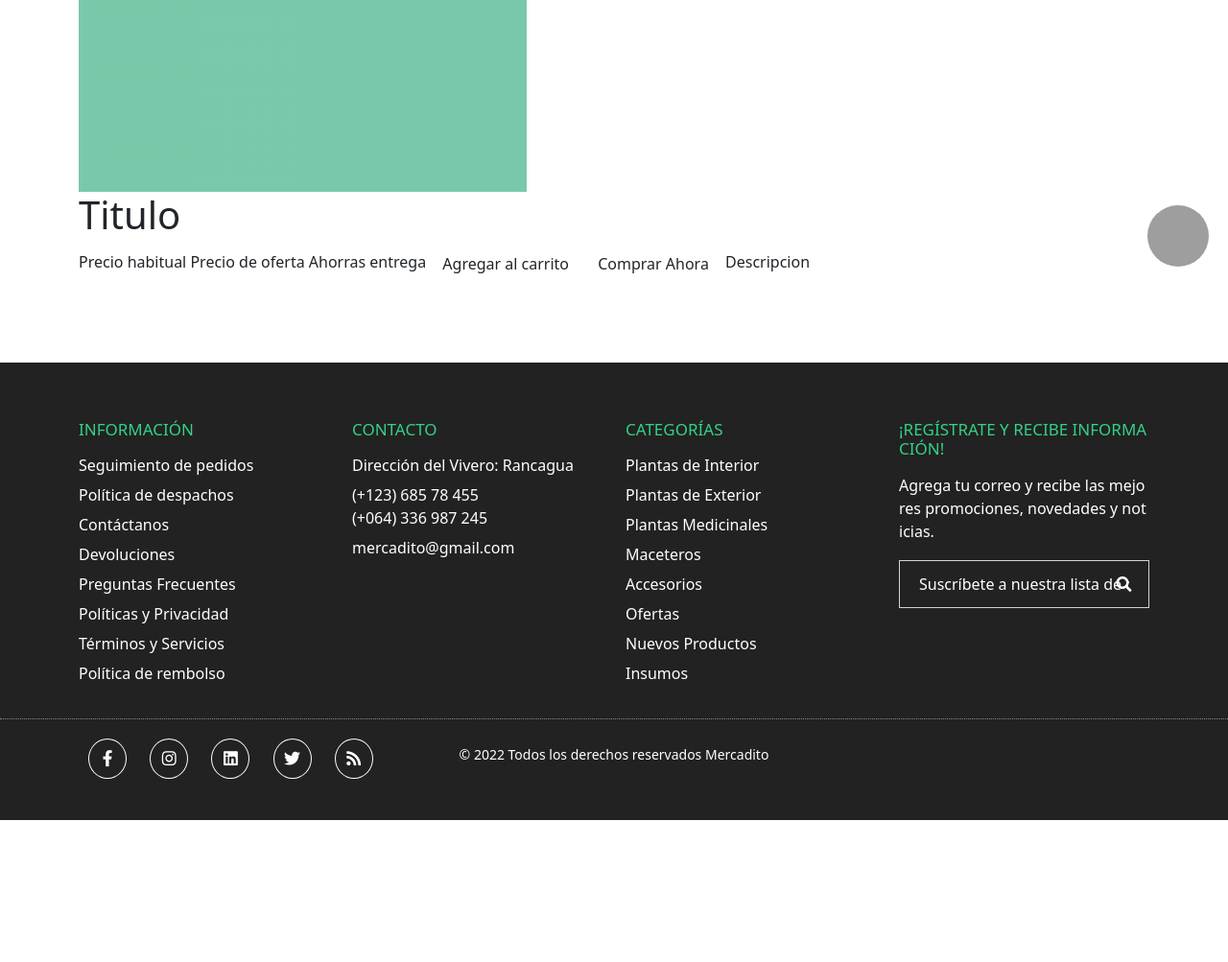
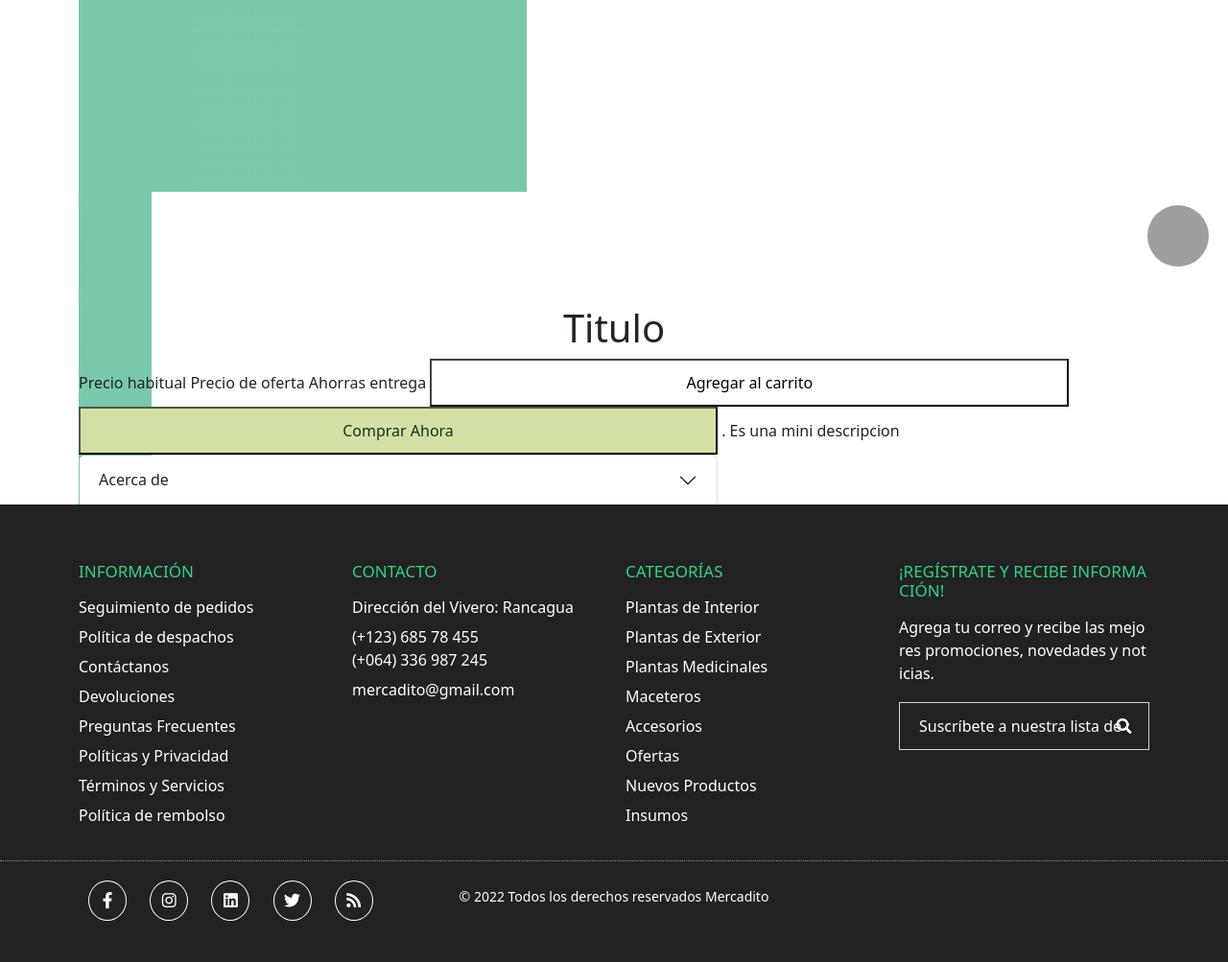
Before and after one commit to Idarugo/Mercadito, a PHP site: page /Mercadito/pages/plantdetail.php in a window 1280 px wide. Shown: the part 502-1505 px from the top of the page at 96% size. Before the commit the page ends 1357 px from the top, so only its background shows below. Run offline with PHP 8.4, Linux system fonts and the light colour scheme; grey boxes are pictures that could not be loaded.

Commit message:
plantdetall y product

```diff
--- a/assets/styles/pages/plantdetail.css
+++ b/assets/styles/pages/plantdetail.css
@@ -1,10 +1,42 @@
+.product-scroller{
+width: 467px;
+height: 118px;
+
+}
+
 .img_plant{
     display: block;
     width: 467px;
     height: 622px;
 }
 
+.img_plant-min{
+    display: block;
+    width: 76px;
+    height: 101px;
+}
+
 .h1{
     font-family: var(--typeHeaderPrimary), var(--typeHeaderFallback);
     margin-bottom: 10px;
 }
+
+.btn-agregar{
+    width: 666px;
+    height: 50px;
+    text-rendering:optimizeSpeed;
+    background-color: rgba(0, 0, 0, 0);
+    border-color: rgb(64, 64, 64);
+}
+
+.btn-comprar{
+    width: 666px;
+    height: 50px;
+    color: rgb(21, 50, 35);
+    background-color: rgb(210, 225, 163);
+}
+
+.accordion{
+    width: 666px;
+    height: 52px;
+}
--- a/pages/login.php
+++ b/pages/login.php
@@ -73,6 +73,6 @@
     </div>
     </div>
   </div>
-  <?php include './components/whatsapp.php' ?>
+  <?php include '../components/whatsapp.php' ?>
 </body>
 </html>
--- a/pages/olvidarcontrasena.php
+++ b/pages/olvidarcontrasena.php
@@ -11,7 +11,7 @@
     <input type="checkbox" id="flip">
     <div class="cover">
       <div class="front">
-        <img src="/assets/images/frontImg.jpg" alt="">
+        <img src="../assets/images/frontImg.jpg" alt="">
         <div class="text">
           <span class="text-1">Cada nuevo amigo es un <br> nueva aventura</span>
           <span class="text-2">Vamos a conectarnos</span>
@@ -47,6 +47,6 @@
     </div>
     </div>
   </div>
-  <?php include './components/whatsapp.php' ?>
+  <?php include '../components/whatsapp.php' ?>
 </body>
 </html>
--- a/pages/plantdetail.php
+++ b/pages/plantdetail.php
@@ -8,23 +8,84 @@
 <body>
     <?php include '../components/header.php' ?>
     <div class="container container-main">
-    <img class="img_plant" src="../assets/images/fondoplanta-temporal.jpg" alt="">
-    <h1 class="title">Titulo</h1>
+
+    <img class="img_plant" src="../assets/images/fondoplanta-temporal.jpg">
+
+
+    <div class="product-scroller">
+        <img class="img_plant-min" src="../assets/images/fondoplanta-temporal.jpg" alt="">
+        <img class="img_plant-min" src="../assets/images/fondoplanta-temporal.jpg" alt="">
+        <img class="img_plant-min" src="../assets/images/fondoplanta-temporal.jpg" alt="">
+        <img class="img_plant-min" src="../assets/images/fondoplanta-temporal.jpg" alt="">
+        <img class="img_plant-min" src="../assets/images/fondoplanta-temporal.jpg" alt="">
+    </div>
+
+    <h1 class="title" align="Center">Titulo</h1>
     <span>Precio habitual</span>
     <span>Precio de oferta</span>
     <span>Ahorras</span>
     <span>entrega</span>
 
-    <button class="btn">
+    <button class="btn-agregar">
         <span> Agregar al carrito </span>
     </button>
 
-    <button class="btn">
+    <button class="btn-comprar">
         <span> Comprar Ahora </span>
     </button>
 
-    <span>Descripcion</span>
+    <span>. Es una mini descripcion </span>
 
+        <div class="accordion" id="accordionExample">
+         <div class="accordion-item">
+            <h2 class="accordion-header" id="headingThree">
+            <button class="accordion-button collapsed" type="button" data-bs-toggle="collapse" data-bs-target="#collapseThree" aria-expanded="false" aria-controls="collapseThree">
+                Acerca de
+            </button>
+            </h2>
+            <div id="collapseThree" class="accordion-collapse collapse" aria-labelledby="headingThree" data-bs-parent="#accordionExample">
+            <div class="accordion-body">
+                <strong>This is the third item's accordion body.</strong> It is hidden by default, until the collapse plugin adds the appropriate classes that we use to style each element. These classes control the overall appearance, as well as the showing and hiding via CSS transitions. You can modify any of this with custom CSS or overriding our default variables. It's also worth noting that just about any HTML can go within the <code>.accordion-body</code>, though the transition does limit overflow.
+            </div>
+            </div>
+         </div>
+         <div class="accordion-item">
+            <h2 class="accordion-header" id="headingOne">
+            <button class="accordion-button" type="button" data-bs-toggle="collapse" data-bs-target="#collapseOne" aria-expanded="true" aria-controls="collapseOne">
+                Tips
+            </button>
+            </h2>
+            <div id="collapseOne" class="accordion-collapse collapse show" aria-labelledby="headingOne" data-bs-parent="#accordionExample">
+            <div class="accordion-body">
+                <strong>This is the first item's accordion body.</strong> It is shown by default, until the collapse plugin adds the appropriate classes that we use to style each element. These classes control the overall appearance, as well as the showing and hiding via CSS transitions. You can modify any of this with custom CSS or overriding our default variables. It's also worth noting that just about any HTML can go within the <code>.accordion-body</code>, though the transition does limit overflow.
+            </div>
+            </div>
+         </div>
+         <div class="accordion-item">
+            <h2 class="accordion-header" id="headingTwo">
+            <button class="accordion-button collapsed" type="button" data-bs-toggle="collapse" data-bs-target="#collapseTwo" aria-expanded="false" aria-controls="collapseTwo">
+                Cuidados principales
+            </button>
+            </h2>
+            <div id="collapseTwo" class="accordion-collapse collapse" aria-labelledby="headingTwo" data-bs-parent="#accordionExample">
+            <div class="accordion-body">
+                <strong>This is the second item's accordion body.</strong> It is hidden by default, until the collapse plugin adds the appropriate classes that we use to style each element. These classes control the overall appearance, as well as the showing and hiding via CSS transitions. You can modify any of this with custom CSS or overriding our default variables. It's also worth noting that just about any HTML can go within the <code>.accordion-body</code>, though the transition does limit overflow.
+            </div>
+            </div>
+        </div>
+        <div class="accordion-item">
+            <h2 class="accordion-header" id="headingThree">
+            <button class="accordion-button collapsed" type="button" data-bs-toggle="collapse" data-bs-target="#collapseThree" aria-expanded="false" aria-controls="collapseThree">
+                También conocido como
+            </button>
+            </h2>
+            <div id="collapseThree" class="accordion-collapse collapse" aria-labelledby="headingThree" data-bs-parent="#accordionExample">
+            <div class="accordion-body">
+                <strong>This is the third item's accordion body.</strong> It is hidden by default, until the collapse plugin adds the appropriate classes that we use to style each element. These classes control the overall appearance, as well as the showing and hiding via CSS transitions. You can modify any of this with custom CSS or overriding our default variables. It's also worth noting that just about any HTML can go within the <code>.accordion-body</code>, though the transition does limit overflow.
+            </div>
+            </div>
+        </div>
+        </div>
     </div>
     <?php include '../components/footer.php' ?>
 </body>
```
Also changed, not shown: assets/styles/pages/products.css (+5 -5 lines), pages/products.php (+1 -8 lines).
